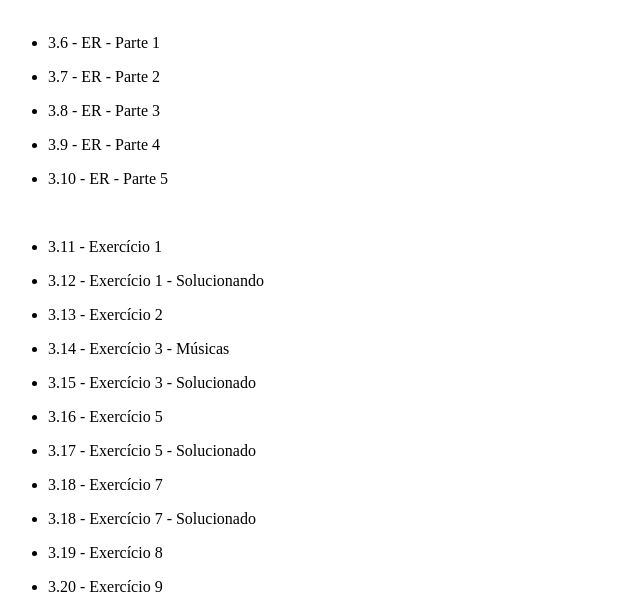
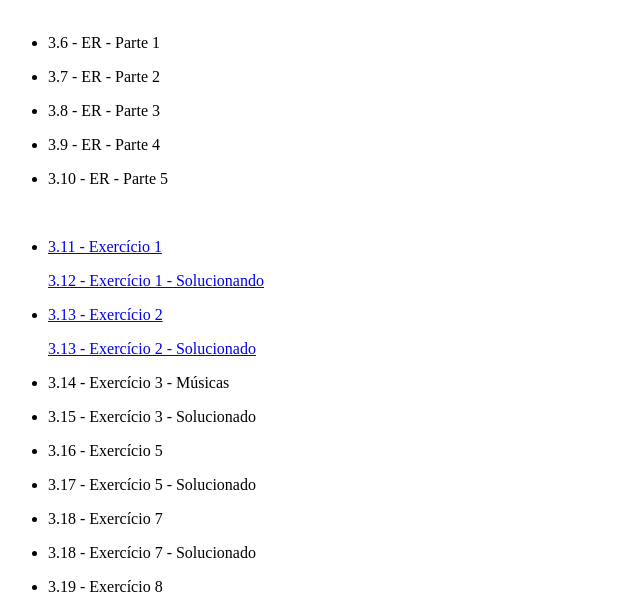
Before and after one commit to MuriloRibeiroFloripa/MuriloRibeiroFloripa, a PHP site: page /26-julho-01-agosto/index.php in a window 1280 px wide. Shown: the part 866-1463 px from the top of the page, without its empty margins (0-640 px from the left). Run offline with PHP 8.4, Linux system fonts and the light colour scheme.

Commit message:
exerciciu 2 modelo conceitual de banco de dados

```diff
--- a/26-julho-01-agosto/index.php
+++ b/26-julho-01-agosto/index.php
@@ -40,9 +40,10 @@
         <li><p>3.9 - ER - Parte 4</p></li>
         <li><p>3.10 - ER - Parte 5</p></li>
         <br>
-        <li><p>3.11 - Exercício 1</p></li>
-        <li><p>3.12 - Exercício 1 - Solucionando</p></li>
-        <li><p>3.13 - Exercício 2</p></li>
+        <li><p><a href="docs/Exercício 1.pdf" target="_blank">3.11 - Exercício 1</a></p></li>
+        <p><a href="docs/Exercicio1_solução.pdf">3.12 - Exercício 1 - Solucionando</a></p>
+        <li><p><a href="docs/Exercício 2 - .pdf">3.13 - Exercício 2</a></p></li>
+        <p><a href="docs/Exercício2_solução.pdf">3.13 - Exercício 2 - Solucionado</a></p>
         <li><p>3.14 - Exercício 3 - Músicas</p></li>
         <li><p>3.15 - Exercício 3 - Solucionado</p></li>
         <li><p>3.16 - Exercício 5</p></li>
@@ -51,7 +52,6 @@
         <li><p>3.18 - Exercício 7 - Solucionado</p></li>
         <li><p>3.19 - Exercício 8</p></li>
         <li><p>3.20 - Exercício 9</p></li>
-
       </ul>
   </nav>
 
```
Also changed, not shown: 5 other files.
